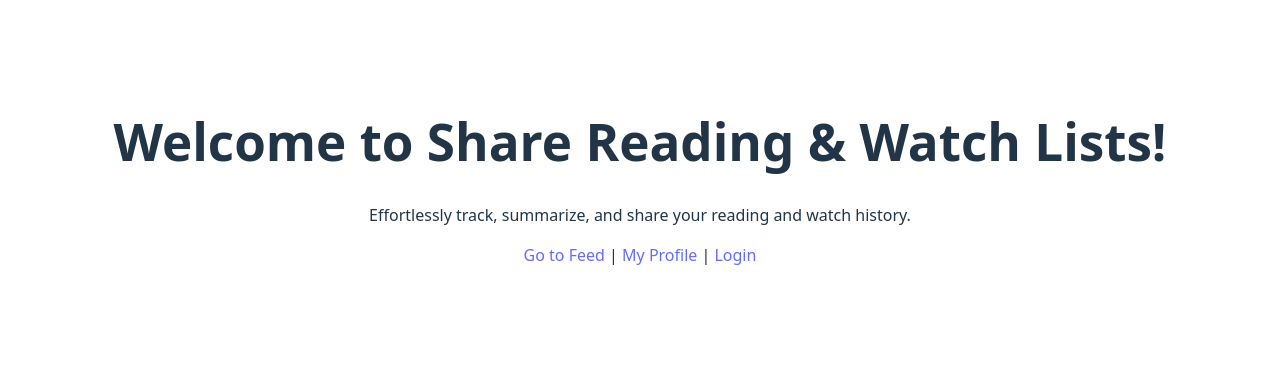
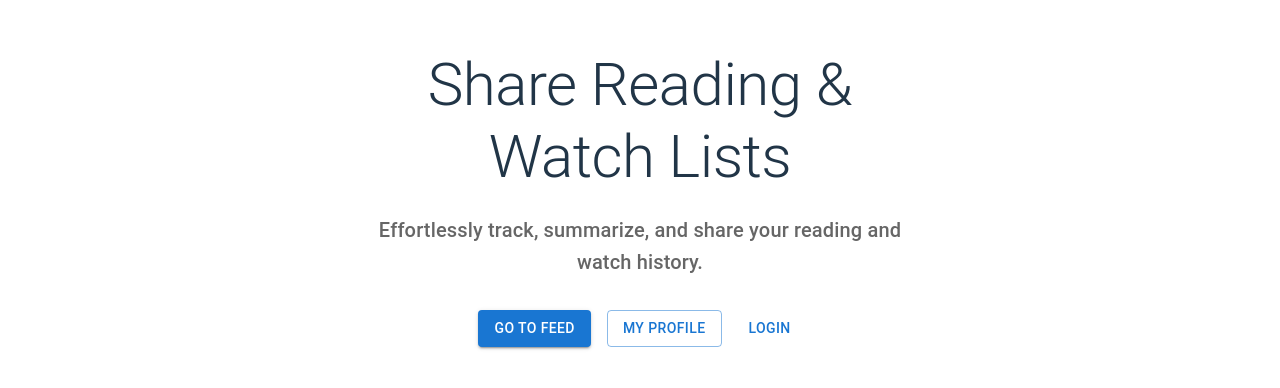
Before and after one commit to anshita195/share_reading_watch_lists, a React (Vite) app in the folder web-frontend/: page / in a window 1280 px wide. Shown: the part 234-622 px from the top of the page. Built offline with nearby package versions, Linux system fonts and the light colour scheme.

Commit message:
improved ui

```diff
--- a/web-frontend/package.json
+++ b/web-frontend/package.json
@@ -10,6 +10,9 @@
     "preview": "vite preview"
   },
   "dependencies": {
+    "@emotion/react": "^11.14.0",
+    "@emotion/styled": "^11.14.0",
+    "@mui/material": "^7.1.2",
     "react": "^19.1.0",
     "react-dom": "^19.1.0",
     "react-router-dom": "^7.6.2"
--- a/web-frontend/src/pages/Feed.jsx
+++ b/web-frontend/src/pages/Feed.jsx
@@ -1,9 +1,17 @@
+import { Container, Typography, Paper } from '@mui/material';
+
 export default function Feed() {
   return (
-    <div style={{ textAlign: 'center', marginTop: '3rem' }}>
-      <h2>Community Feed</h2>
-      <p>See what others are reading and watching!</p>
-      <p>(Feature coming soon: follow users, discover new content, and more!)</p>
-    </div>
+    <Container maxWidth="sm" sx={{ textAlign: 'center', mt: 8 }}>
+      <Paper elevation={3} sx={{ p: 4 }}>
+        <Typography variant="h4" gutterBottom>Community Feed</Typography>
+        <Typography variant="body1" color="text.secondary" gutterBottom>
+          See what others are reading and watching!
+        </Typography>
+        <Typography variant="body2" color="text.disabled">
+          (Feature coming soon: follow users, discover new content, and more!)
+        </Typography>
+      </Paper>
+    </Container>
   );
 }
--- a/web-frontend/src/pages/Landing.jsx
+++ b/web-frontend/src/pages/Landing.jsx
@@ -1,9 +1,20 @@
+import { Container, Typography, Button, Stack } from '@mui/material';
+import { Link } from 'react-router-dom';
+
 export default function Landing() {
   return (
-    <div style={{ textAlign: 'center', marginTop: '3rem' }}>
-      <h1>Welcome to Share Reading & Watch Lists!</h1>
-      <p>Effortlessly track, summarize, and share your reading and watch history.</p>
-      <a href="/feed">Go to Feed</a> | <a href="/profile">My Profile</a> | <a href="/login">Login</a>
-    </div>
+    <Container maxWidth="sm" sx={{ textAlign: 'center', mt: 8 }}>
+      <Typography variant="h2" gutterBottom>
+        Share Reading & Watch Lists
+      </Typography>
+      <Typography variant="h6" color="text.secondary" gutterBottom>
+        Effortlessly track, summarize, and share your reading and watch history.
+      </Typography>
+      <Stack direction="row" spacing={2} justifyContent="center" sx={{ mt: 4 }}>
+        <Button component={Link} to="/feed" variant="contained">Go to Feed</Button>
+        <Button component={Link} to="/profile" variant="outlined">My Profile</Button>
+        <Button component={Link} to="/login" variant="text">Login</Button>
+      </Stack>
+    </Container>
   );
 }
--- a/web-frontend/src/pages/Login.jsx
+++ b/web-frontend/src/pages/Login.jsx
@@ -1,9 +1,17 @@
+import { Container, Typography, Paper } from '@mui/material';
+
 export default function Login() {
   return (
-    <div style={{ textAlign: 'center', marginTop: '3rem' }}>
-      <h2>Login / Signup</h2>
-      <p>Sign in to save and share your reading and watch lists.</p>
-      <p>(Feature coming soon: authentication and user accounts!)</p>
-    </div>
+    <Container maxWidth="sm" sx={{ textAlign: 'center', mt: 8 }}>
+      <Paper elevation={3} sx={{ p: 4 }}>
+        <Typography variant="h4" gutterBottom>Login / Signup</Typography>
+        <Typography variant="body1" color="text.secondary" gutterBottom>
+          Sign in to save and share your reading and watch lists.
+        </Typography>
+        <Typography variant="body2" color="text.disabled">
+          (Feature coming soon: authentication and user accounts!)
+        </Typography>
+      </Paper>
+    </Container>
   );
 }
--- a/web-frontend/src/pages/Profile.jsx
+++ b/web-frontend/src/pages/Profile.jsx
@@ -1,9 +1,17 @@
+import { Container, Typography, Paper } from '@mui/material';
+
 export default function Profile() {
   return (
-    <div style={{ textAlign: 'center', marginTop: '3rem' }}>
-      <h2>My Profile</h2>
-      <p>Your tracked articles and videos will appear here.</p>
-      <p>(Feature coming soon: summaries, sharing, and more!)</p>
-    </div>
+    <Container maxWidth="sm" sx={{ textAlign: 'center', mt: 8 }}>
+      <Paper elevation={3} sx={{ p: 4 }}>
+        <Typography variant="h4" gutterBottom>My Profile</Typography>
+        <Typography variant="body1" color="text.secondary" gutterBottom>
+          Your tracked articles and videos will appear here.
+        </Typography>
+        <Typography variant="body2" color="text.disabled">
+          (Feature coming soon: summaries, sharing, and more!)
+        </Typography>
+      </Paper>
+    </Container>
   );
 }
```
Also changed, not shown: 1 other file (tests, documents, lock files or other folders).
